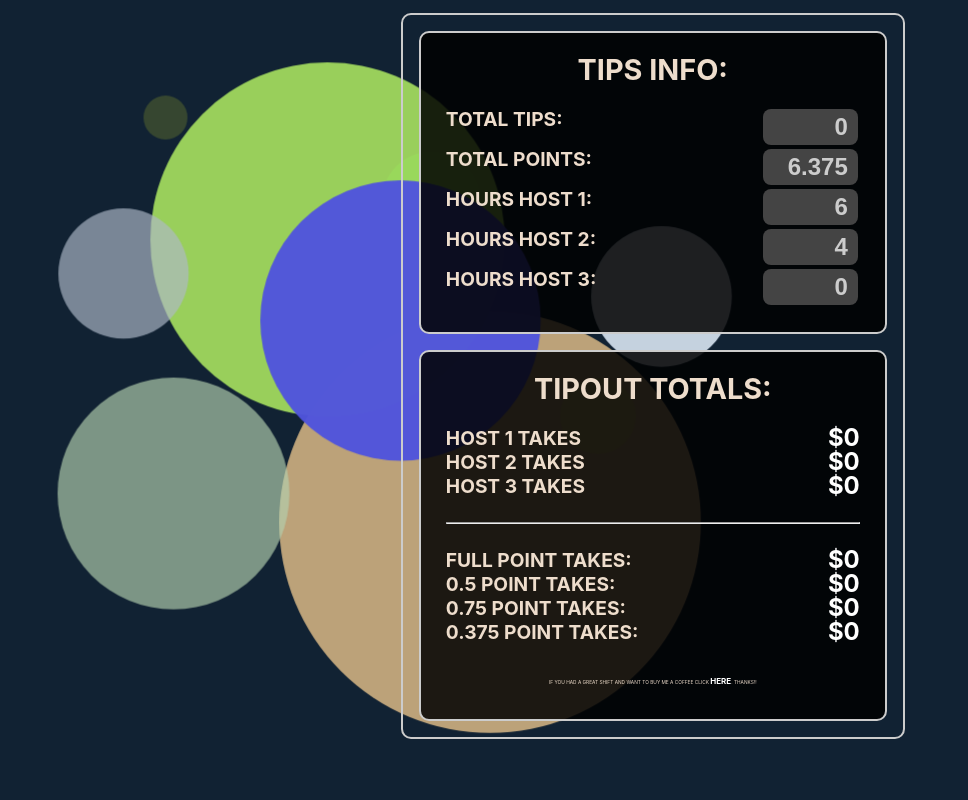
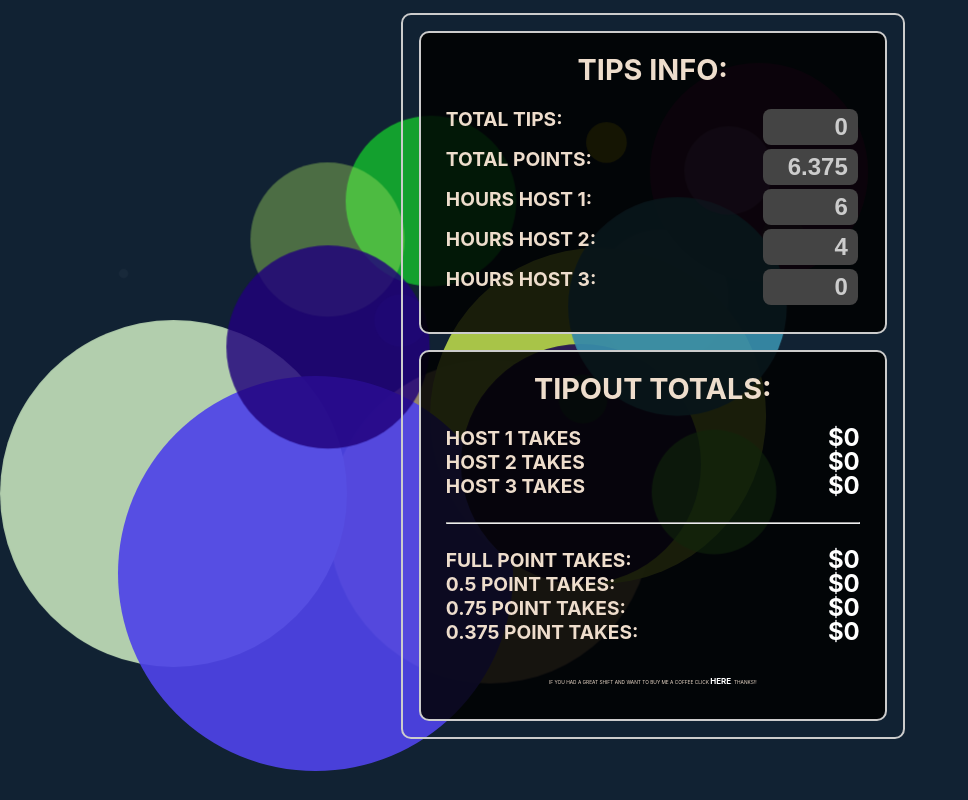
Before and after one commit to write2cmdg/tipout-calculator, a React (Create React App) app: page / in a window 1280 px wide. Shown: the top 800 px of the page, without its empty margins (0-968 px from the left). Built offline with nearby package versions, Linux system fonts and the light colour scheme.

Commit message:
test animation

```diff
--- a/src/App.js
+++ b/src/App.js
@@ -1,6 +1,6 @@
 import { useState } from 'react';
 import './App.css';
-import AnimatedBackground from './components/AnimatedBackground';
+// import AnimatedBackground from './components/AnimatedBackground';
 
 function App() {
   let [total, setTotal] = useState(0.00);
@@ -24,6 +24,7 @@ function App() {
   return (
 
     <div className='main-container'>
+      {/* <div><AnimatedBackground /></div> */}
       {/* <h1>TIPOUT CALC</h1> */}
 
       <div className="top-half">
@@ -90,7 +91,6 @@ function App() {
       <div className="small">If you had a great shift and want to buy me a coffee click <a href="https://account.venmo.com/u/Cristian-DiGrandi">HERE</a>. Thanks!!</div>
       </div>
 
-      <div><AnimatedBackground /></div>
     </div>
   );
 }
--- a/src/components/AnimatedBackground.js
+++ b/src/components/AnimatedBackground.js
@@ -11,7 +11,7 @@ const AnimatedBackground = () => {
       const color = `rgb(${Math.floor(Math.random() * 255)}, ${Math.floor(Math.random() * 255)}, ${Math.floor(Math.random() * 255)})`;
 
       setCircles([...circles, { x, y, size, color }]);
-    }, 500);
+    }, 250);
 
     return () => clearInterval(interval);
   }, [circles]);
--- a/src/index.js
+++ b/src/index.js
@@ -2,10 +2,12 @@ import React from 'react';
 import ReactDOM from 'react-dom/client';
 import './index.css';
 import App from './App';
+import AnimatedBackground from './components/AnimatedBackground';
 
 const root = ReactDOM.createRoot(document.getElementById('root'));
 root.render(
   <React.StrictMode>
+    <AnimatedBackground />
     <App />
   </React.StrictMode>
 );
```
